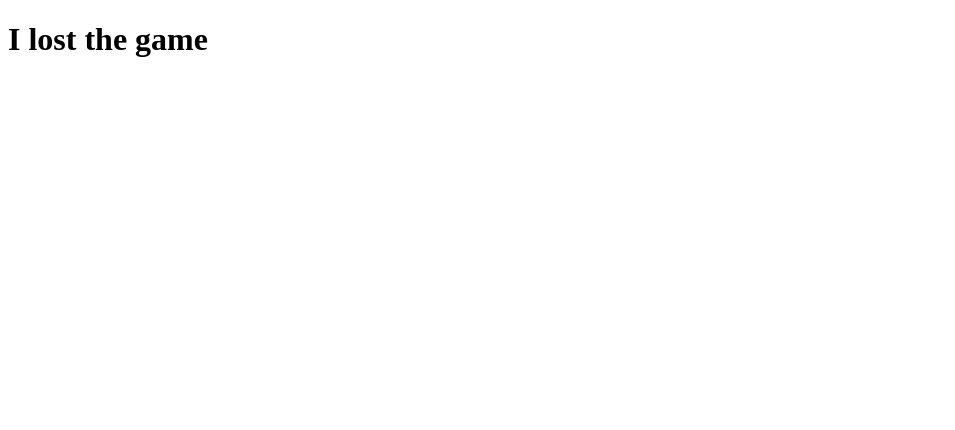
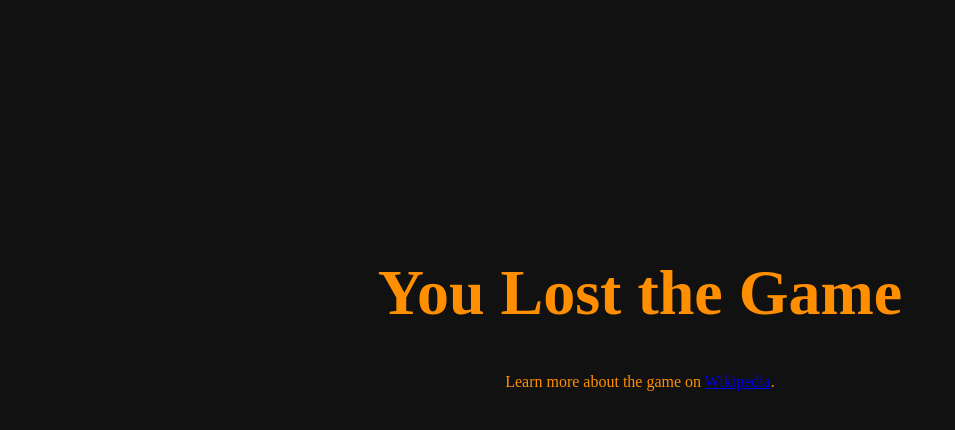
Before and after one commit to OlofHaglund/-, a plain HTML site: page index.html in a window 1280 px wide. Shown: the whole page, without its empty margins (0-955 px from the left). Drawn offline with Linux system fonts and the light colour scheme.

Commit message:
The game

```diff
--- a/index.html
+++ b/index.html
@@ -3,8 +3,23 @@
   <head>
     <meta charset="utf-8">
     <title>🍆🍑💦</title>
+    <style>
+      body {
+        background-color: #111;
+        color: #ff8f00;
+        font-family: 'Times New Roman', Times, serif;
+        text-align: center;
+        font-size: 1em;
+        margin-top: 20%;
+      }
+      h1 {
+        font-size: 4em;
+        margin-top: 50px;
+      }
+    </style>
   </head>
   <body>
-    <h1>I lost the game</h1>
+    <h1>You Lost the Game</h1>
+    <p>Learn more about the game on <a href="https://en.wikipedia.org/wiki/The_Game_(mind_game)">Wikipedia</a>.</p>
   </body>
 </html>
```
